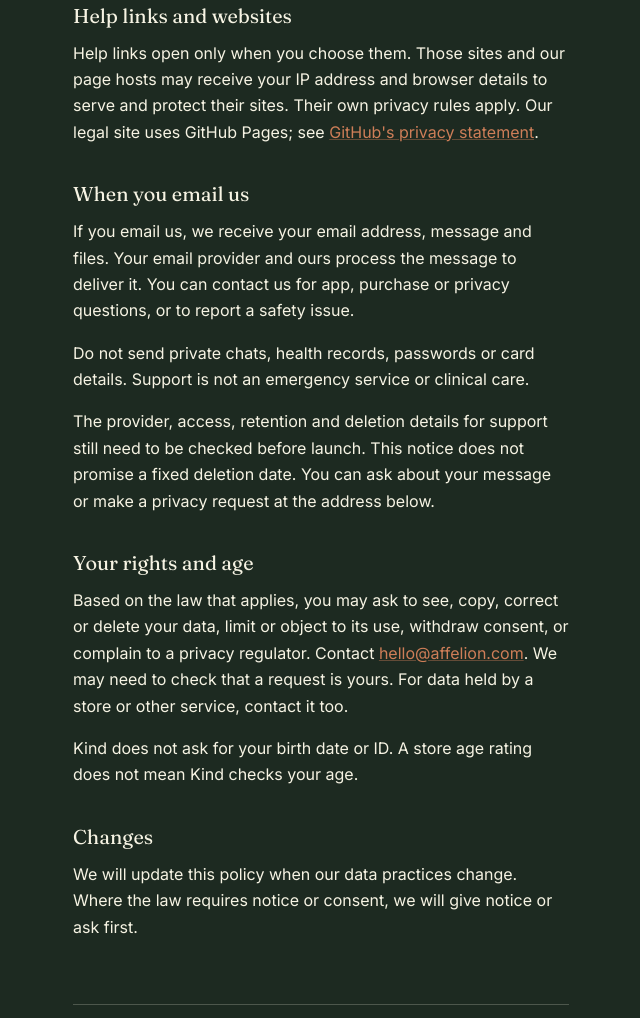
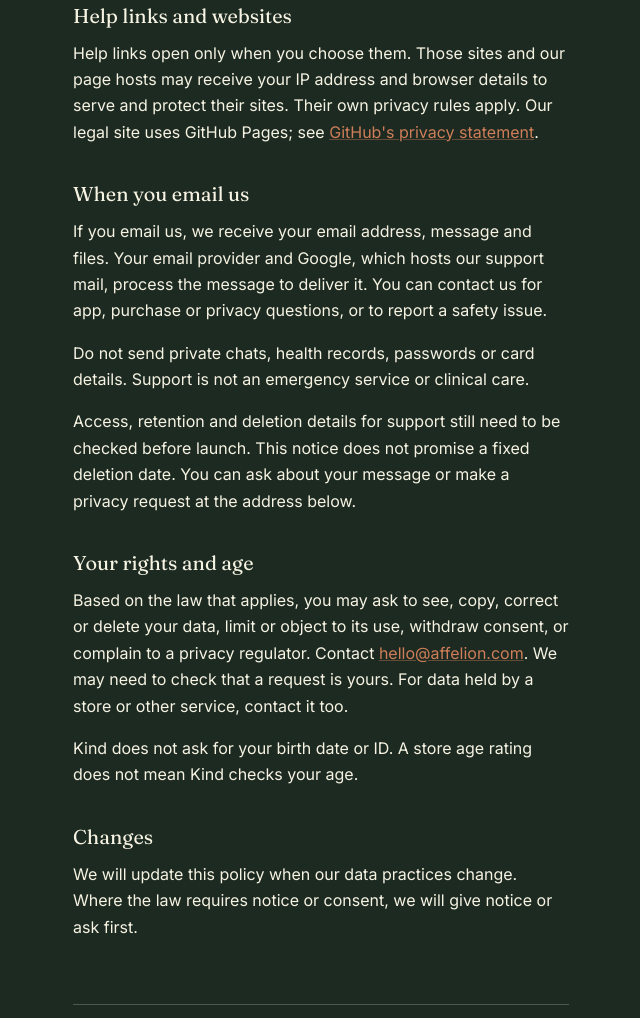
Before and after one commit to lusinevartan/affelion-kind-legal, a plain HTML site: page index.html in a window 1280 px wide. Shown: the part 1359-2377 px from the top of the page, without its empty margins (319-959 px from the left). Drawn offline with Linux system fonts and the light colour scheme.

Commit message:
Clarify owner-confirmed Google support mail host

```diff
--- a/index.html
+++ b/index.html
@@ -99,15 +99,14 @@ footer {
 <section><h2>Help links and websites</h2>
 <p>Help links open only when you choose them. Those sites and our page hosts may receive your IP address and browser details to serve and protect their sites. Their own privacy rules apply. Our legal site uses GitHub Pages; see <a href="https://docs.github.com/en/site-policy/privacy-policies/github-general-privacy-statement" target="_blank" rel="noopener noreferrer">GitHub's privacy statement</a>.</p></section>
 <section><h2>When you email us</h2>
-<p>If you email us, we receive your email address, message and files. Your email provider and ours process the message to deliver it. You can contact us for app, purchase or privacy questions, or to report a safety issue.</p>
+<p>If you email us, we receive your email address, message and files. Your email provider and Google, which hosts our support mail, process the message to deliver it. You can contact us for app, purchase or privacy questions, or to report a safety issue.</p>
 <p>Do not send private chats, health records, passwords or card details. Support is not an emergency service or clinical care.</p>
-<p>The provider, access, retention and deletion details for support still need to be checked before launch. This notice does not promise a fixed deletion date. You can ask about your message or make a privacy request at the address below.</p></section>
+<p>Access, retention and deletion details for support still need to be checked before launch. This notice does not promise a fixed deletion date. You can ask about your message or make a privacy request at the address below.</p></section>
 <section><h2>Your rights and age</h2>
 <p>Based on the law that applies, you may ask to see, copy, correct or delete your data, limit or object to its use, withdraw consent, or complain to a privacy regulator. Contact <a class="contact" href="mailto:hello@affelion.com">hello@affelion.com</a>. We may need to check that a request is yours. For data held by a store or other service, contact it too.</p>
 <p>Kind does not ask for your birth date or ID. A store age rating does not mean Kind checks your age.</p></section>
 <section><h2>Changes</h2>
 <p>We will update this policy when our data practices change. Where the law requires notice or consent, we will give notice or ask first.</p></section>
-
 <footer>Affelion Kind · Affelion LLC · <a href="mailto:hello@affelion.com">Contact us</a></footer>
 </main>
 </body>
```
